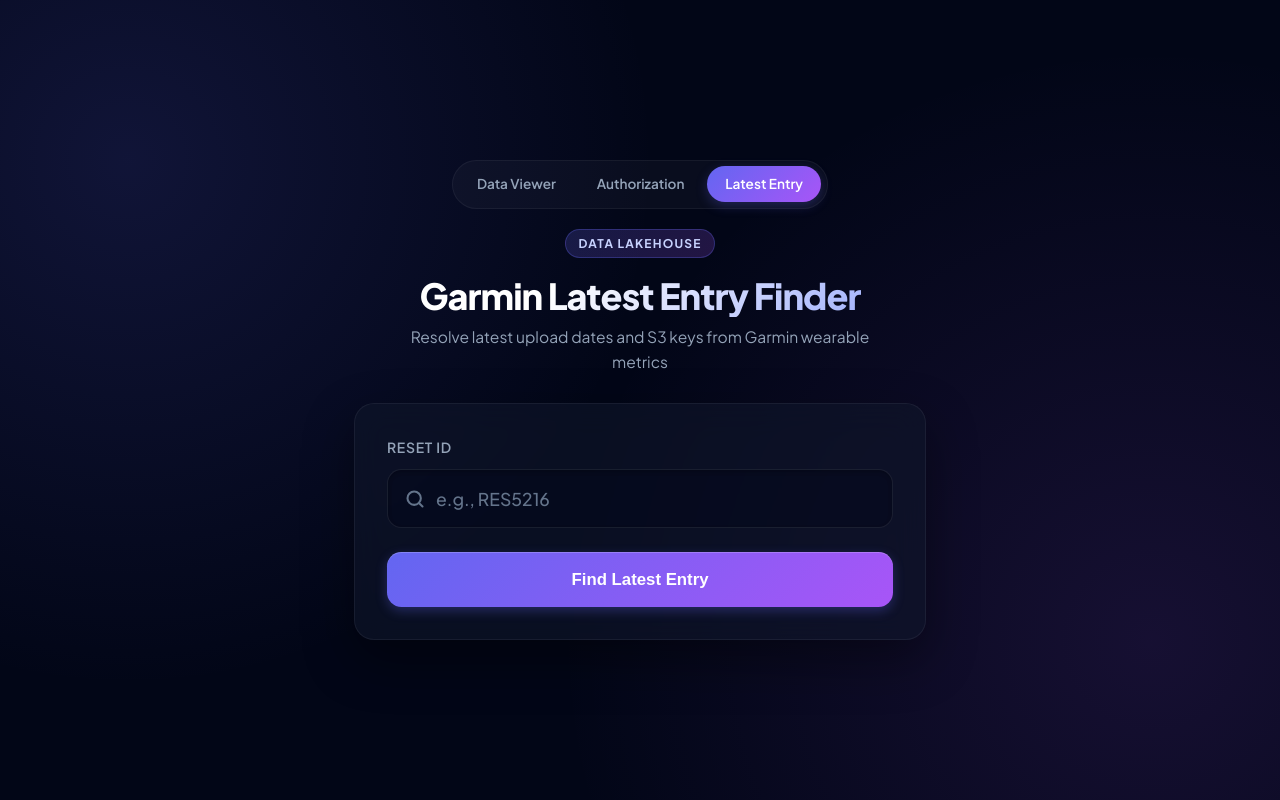
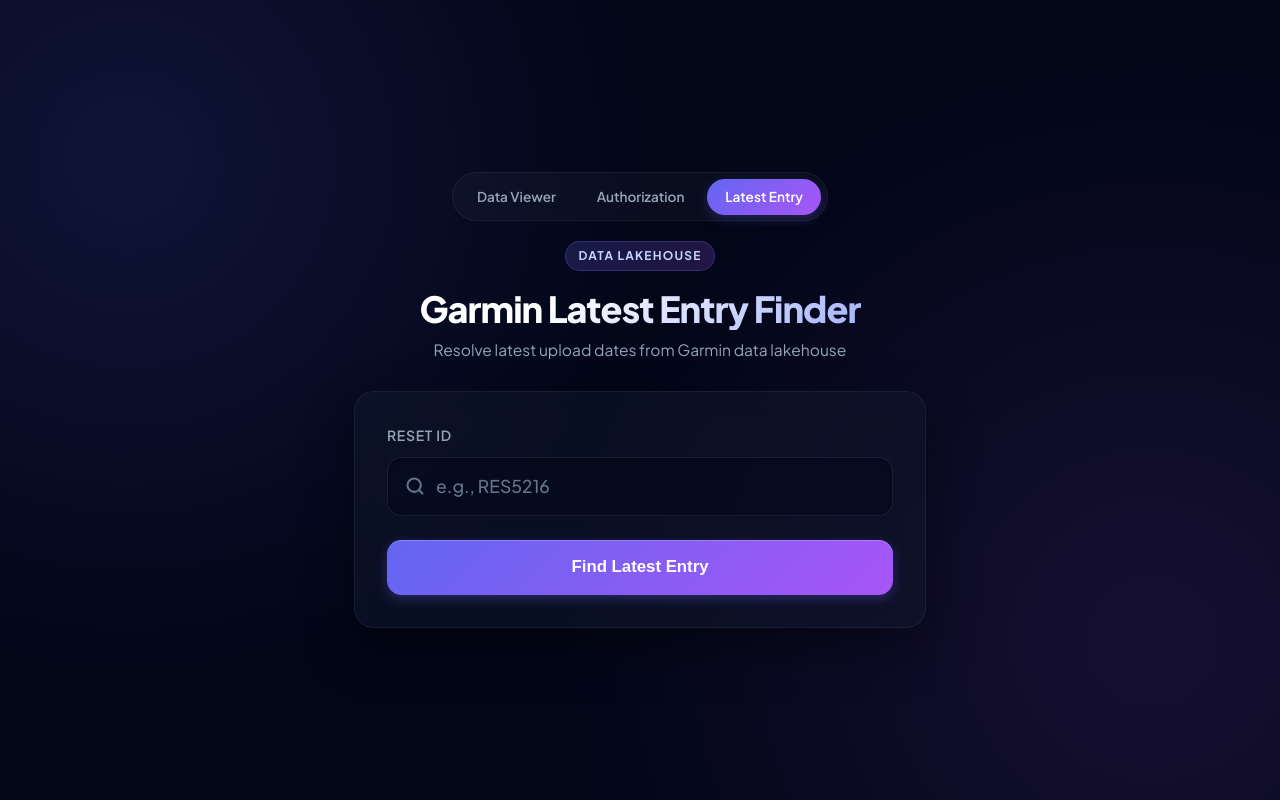
Before and after one commit to dsyyoung/reset_tools, a website: page latest.html in a window 1280 px wide. Drawn offline with Linux system fonts and the light colour scheme.

```diff
--- a/latest.html
+++ b/latest.html
@@ -26,7 +26,7 @@
       </div>
       <div class="badge">Data Lakehouse</div>
       <h1 class="main-title">Garmin Latest Entry Finder</h1>
-      <p class="intro">Resolve latest upload dates and S3 keys from Garmin wearable metrics</p>
+      <p class="intro">Resolve latest upload dates from Garmin data lakehouse</p>
     </header>
 
     <section class="glass-card main-card">
```
Also changed, not shown: README.md.
